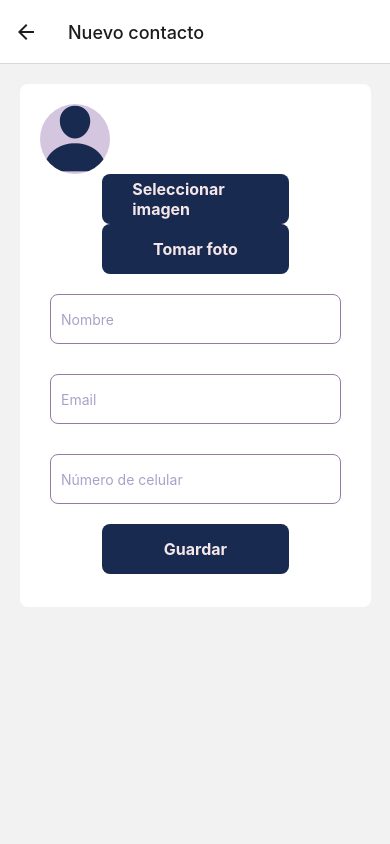
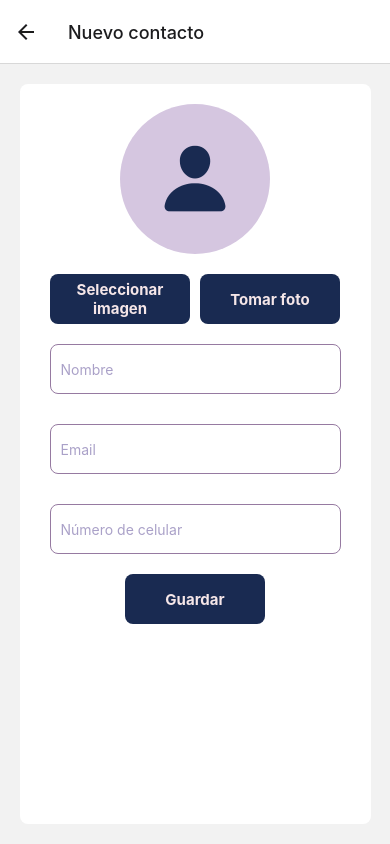
Before and after one commit to Anaisa06/contact-book, a React Native app: screen /AddContact in a window 390 px wide. Built offline with nearby package versions, Linux system fonts and the light colour scheme.

Commit message:
feat: adjust scroll to horizontal view

```diff
--- a/babel.config.js
+++ b/babel.config.js
@@ -1,3 +1,18 @@
 module.exports = {
   presets: ['module:@react-native/babel-preset'],
+  plugins: [
+    [
+      'module:react-native-dotenv',
+      {
+        envName: 'APP_ENV',
+        moduleName: '@env',
+        path: '.env',
+        blocklist: null,
+        allowlist: null,
+        safe: false,
+        allowUndefined: true,
+        verbose: false,
+      },
+    ],
+  ],
 };
--- a/package.json
+++ b/package.json
@@ -16,6 +16,7 @@
     "react": "18.3.1",
     "react-hook-form": "^7.53.1",
     "react-native": "0.75.4",
+    "react-native-dotenv": "^3.4.11",
     "react-native-image-picker": "^7.1.2",
     "react-native-safe-area-context": "^4.11.1",
     "react-native-screens": "^3.34.0",
--- a/src/components/AddContacts/form.tsx
+++ b/src/components/AddContacts/form.tsx
@@ -1,4 +1,4 @@
-import { StyleSheet, Text, TouchableHighlight, View, ViewComponent } from 'react-native';
+import { KeyboardAvoidingView, Platform, ScrollView, StyleSheet, Text, TouchableHighlight, View, ViewComponent } from 'react-native';
 import { Controller, SubmitHandler, useForm } from "react-hook-form";
 import Inputfield from '../Atoms/InputField';
 import { IContact } from '../../interfaces/contactInterface';
@@ -52,7 +52,7 @@ const ContactForm = ({ contact, navigator }: Props) => {
             const toSave = {
                 ...data,
                 id: contact ? contact.id : Math.floor(Math.random() * 1000).toString(),
-                image: imageUri ? imageUri : undefined
+                image: imageUri ? imageUri : contact?.image
             }
 
 
@@ -72,8 +72,15 @@ const ContactForm = ({ contact, navigator }: Props) => {
 
 
     return (
+
+        <KeyboardAvoidingView
+            style={{ flex: 1 }}
+            behavior={Platform.OS === 'ios' ? 'padding' : 'height'}
+            keyboardVerticalOffset={Platform.OS === 'ios' ? 40 : 0}
+        >
+        <ScrollView contentContainerStyle={styles.scrollContainer}>
                 <View style={styles.container}>
-            <ImagePicker handleImageChange={handleImageChange} contact={contact}/>
+                    <ImagePicker handleImageChange={handleImageChange} contact={contact} />
                     <Controller name='name' control={control} defaultValue={contact ? contact.name : ''} rules={{
                         required: {
                             value: true,
@@ -121,17 +128,26 @@ const ContactForm = ({ contact, navigator }: Props) => {
                     <ConfirmationModal onClose={handleModalClose} openModal={openModal} text={modalText} />
 
                 </View>
+                </ScrollView>
+                </KeyboardAvoidingView>
+
     )
 }
 
 const styles = StyleSheet.create({
+    scrollContainer: {
+        flexGrow: 1,
+        justifyContent: 'center',
+        alignItems: 'center',
+        paddingVertical: 20,
+      },
     container: {
         display: 'flex',
         gap: 10,
         flexDirection: 'column',
         backgroundColor: 'white',
         width: '90%',
-        height: '95%',
+        height: '100%',
         padding: 20,
         margin: 20,
         borderRadius: 8,
--- a/src/components/AllContacts/CardComponent.tsx
+++ b/src/components/AllContacts/CardComponent.tsx
@@ -14,7 +14,7 @@ interface ItemProps {
 const CardComponent = ({ contact, handlePress }: ItemProps) => {
     return (
         <Pressable style={styles.contactCard} onPress={handlePress}  >
-            <ImageContainer contact={contact}/>
+            <ImageContainer uri={contact.image}/>
             <View style={styles.infoContainer}>
                 <Text style={styles.name} >{contact.name}</Text>
                 <PhoneNumber phoneNumber={contact.phoneNumber} iconSize={25} fontSize={17}/>
--- a/src/components/Atoms/ImageContainer.tsx
+++ b/src/components/Atoms/ImageContainer.tsx
@@ -1,20 +1,21 @@
 import { Image, StyleSheet, View } from "react-native"
 import Icon from "react-native-vector-icons/Ionicons"
 import { IContact } from "../../interfaces/contactInterface"
+import { ImageURISource } from "react-native";
 
 interface Props {
-    contact?: IContact;
+
+    uri?: string;
+    size?: number;
 }
 
-export const ImageContainer = ({ contact }: Props) => {
-
-    const uri = contact?.image
+export const ImageContainer = ({ uri, size = 80 }: Props) => {
 
     return (
-        <View style={styles.imageContainer}>
+        <View style={[styles.imageContainer, { width: size, height: size }]}>
 
             {
-                contact?.image
+                uri
                 ? <Image source={{uri}} style={styles.image}
                   resizeMode='contain' />
                 : <Icon name='person' size={75} style={{ color: '#192A51' }} />
@@ -27,7 +28,7 @@ export const ImageContainer = ({ contact }: Props) => {
 
 const styles = StyleSheet.create({
     imageContainer: {
-        borderRadius: 50,
+        borderRadius: 100,
         height: 70,
         width: 70,
         overflow: 'hidden',
@@ -35,6 +36,7 @@ const styles = StyleSheet.create({
         display: 'flex',
         justifyContent: 'center',
         alignItems: 'center'
+
     },
     image: {
         width: '100%',
--- a/src/components/Atoms/submitButton.tsx
+++ b/src/components/Atoms/submitButton.tsx
@@ -1,5 +1,5 @@
 import React from 'react'
-import { TouchableHighlight, Text, TouchableOpacity, StyleSheet } from 'react-native'
+import { Text, TouchableOpacity, StyleSheet } from 'react-native'
 
 interface Props {
     text: string;
@@ -17,9 +17,8 @@ const SubmitButton = ({ handleSubmit, text }: Props) => {
   const styles = StyleSheet.create({
     button: {
       backgroundColor: '#192A51',
-      width: '60%',
+      width: '45%',
       height: 50,
-      paddingHorizontal: 30,
       borderRadius: 8,
       alignItems: 'center',
       justifyContent: 'center',
@@ -29,8 +28,9 @@ const SubmitButton = ({ handleSubmit, text }: Props) => {
     },
     buttonText: {
       color: '#F5E6E8',
-      fontSize: 16,
+      fontSize: 15,
       fontWeight: 'bold',
+      textAlign: 'center'
     },
   });
 
--- a/src/components/molecules/imagePicker.tsx
+++ b/src/components/molecules/imagePicker.tsx
@@ -1,7 +1,7 @@
-import { View } from "react-native"
+import { StyleSheet, View } from "react-native"
 import { ImageContainer } from "../Atoms/ImageContainer"
 import SubmitButton from "../Atoms/submitButton"
-import React, { useState } from "react"
+import React, { useEffect, useState } from "react"
 import { selectImageFromGallery, takePhoto } from "../../services/imagesServices";
 import { IContact } from "../../interfaces/contactInterface";
 
@@ -10,33 +10,59 @@ interface Props {
     contact?: IContact
 }
 
-const ImagePicker = ({handleImageChange, contact}: Props) => {
+const ImagePicker = ({ handleImageChange, contact }: Props) => {
+
+    const [image, setImage] = useState(contact?.image);
 
     const handleTakeImage = async () => {
         const imageUri = await takePhoto();
 
-        if(!imageUri) return;
+        if (!imageUri) return;
 
+        setImage(imageUri)
         handleImageChange(imageUri);
     }
 
     const handleSelectImage = async () => {
         const imageUri = await selectImageFromGallery();
 
-        if(!imageUri) return;
+        if (!imageUri) return;
 
+        setImage(imageUri)
         handleImageChange(imageUri);
     }
 
+
     return (
-        <View>
-            <ImageContainer contact={contact} />
-            <View>
-                <SubmitButton text='Seleccionar imagen' handleSubmit={handleSelectImage}/>
-                <SubmitButton text='Tomar foto' handleSubmit={handleTakeImage}/>
+        <View style={styles.container}>
+            <View style={styles.imageContainer}>
+                <ImageContainer uri={image} size={150}/>
+            </View>
+            <View style={styles.buttonContainer}>
+                <SubmitButton text='Seleccionar imagen' handleSubmit={handleSelectImage} />
+                <SubmitButton text='Tomar foto' handleSubmit={handleTakeImage} />
             </View>
         </View>
-    )
+    );
 }
 
+
+const styles = StyleSheet.create({
+    container: {
+        display: 'flex',
+        alignItems: 'center',
+
+    },
+    imageContainer: {
+        marginBottom: 20,
+        alignItems: 'center',
+    },
+    buttonContainer: {
+        flexDirection: 'row',
+        gap: 10,
+        justifyContent: 'center',
+        width: '100%', // Ajusta esto según el espacio necesario para los botones
+    },
+});
+
 export default ImagePicker;
--- a/src/screens/AddContactScreen.tsx
+++ b/src/screens/AddContactScreen.tsx
@@ -2,6 +2,7 @@ import { SafeAreaView, SafeAreaProvider } from "react-native-safe-area-context"
 import ContactForm from "../components/AddContacts/form";
 import { useNavigation } from "@react-navigation/native";
 import { AddContactNavigationProp } from "../navigate/navigationTypes";
+import { KeyboardAvoidingView, Platform, ScrollView } from "react-native";
 
 const AddContactScreen = () => {
 
@@ -9,11 +10,12 @@ const AddContactScreen = () => {
 
     return (
         <SafeAreaProvider>
-            <SafeAreaView>
+            <SafeAreaView style={{ flex: 1 }}>
 
-            <ContactForm navigator={navigation}/>
+                <ContactForm navigator={navigation} />
 
-            </SafeAreaView>
+
+            </SafeAreaView >
         </SafeAreaProvider>
 
 
--- a/src/screens/SingleContactScreen.tsx
+++ b/src/screens/SingleContactScreen.tsx
@@ -1,4 +1,4 @@
-import { StyleSheet, Text, View } from "react-native";
+import { ScrollView, StyleSheet, Text, View } from "react-native";
 import { SingleContactRoute } from "../navigate/routesTypes";
 import { ImageContainer } from "../components/Atoms/ImageContainer";
 import Icon from 'react-native-vector-icons/MaterialIcons'
@@ -46,7 +46,8 @@ const SingleContactScreen = ({ route }: Props) => {
 
     return (
         <SafeAreaProvider>
-        <SafeAreaView >
+        <SafeAreaView style={{ flex: 1 }}>
+        <ScrollView contentContainerStyle={styles.scrollContainer}>
 
 
             <View style={styles.container}>
@@ -55,7 +56,7 @@ const SingleContactScreen = ({ route }: Props) => {
                     <Icon name='delete' size={30} color={'#653279'} onPress={handleDeletePress}/>
                 </View>
                 <View style={styles.infoContainer}>
-                    <ImageContainer contact={contact} />
+                    <ImageContainer uri={contact.image} size={150}/>
 
                     <Text style={styles.name}>{contact.name}</Text>
                     <PhoneNumber phoneNumber={contact.phoneNumber} iconSize={28} fontSize={20} />
@@ -64,6 +65,8 @@ const SingleContactScreen = ({ route }: Props) => {
 
             </View>
 
+            </ScrollView>
+
         </SafeAreaView>
         </SafeAreaProvider>
 
@@ -71,9 +74,15 @@ const SingleContactScreen = ({ route }: Props) => {
 }
 
 const styles = StyleSheet.create({
+    scrollContainer: {
+        flexGrow: 1,
+        justifyContent: 'center',
+        alignItems: 'center',
+        paddingVertical: 20,
+      },
     container: {
         width: '90%',
-        height: '95%',
+        height: '100%',
         padding: 20,
         margin: 20,
         alignSelf: 'center',
@@ -88,7 +97,7 @@ const styles = StyleSheet.create({
     },
     infoContainer: {
         width: '100%',
-
+        height: '100%',
         padding: 20,
         margin: 20,
         alignSelf: 'center',
@@ -96,7 +105,7 @@ const styles = StyleSheet.create({
         gap: 20,
         justifyContent: 'flex-start',
         alignItems: 'center',
-        backgroundColor: 'white',
+
 
     },
     iconsContainer: {
--- a/src/screens/UpdateContactScreen.tsx
+++ b/src/screens/UpdateContactScreen.tsx
@@ -16,7 +16,7 @@ const UpdateContactScreen = ({ route }: Props) => {
 
     return (
         <SafeAreaProvider>
-            <SafeAreaView>
+            <SafeAreaView style={{ flex: 1 }}>
 
             <ContactForm contact={contact} navigator={navigation} />
 
```
Also changed, not shown: 2 other files (tests, documents, lock files or other folders). Lines whose indentation alone changed are shown as unchanged.
